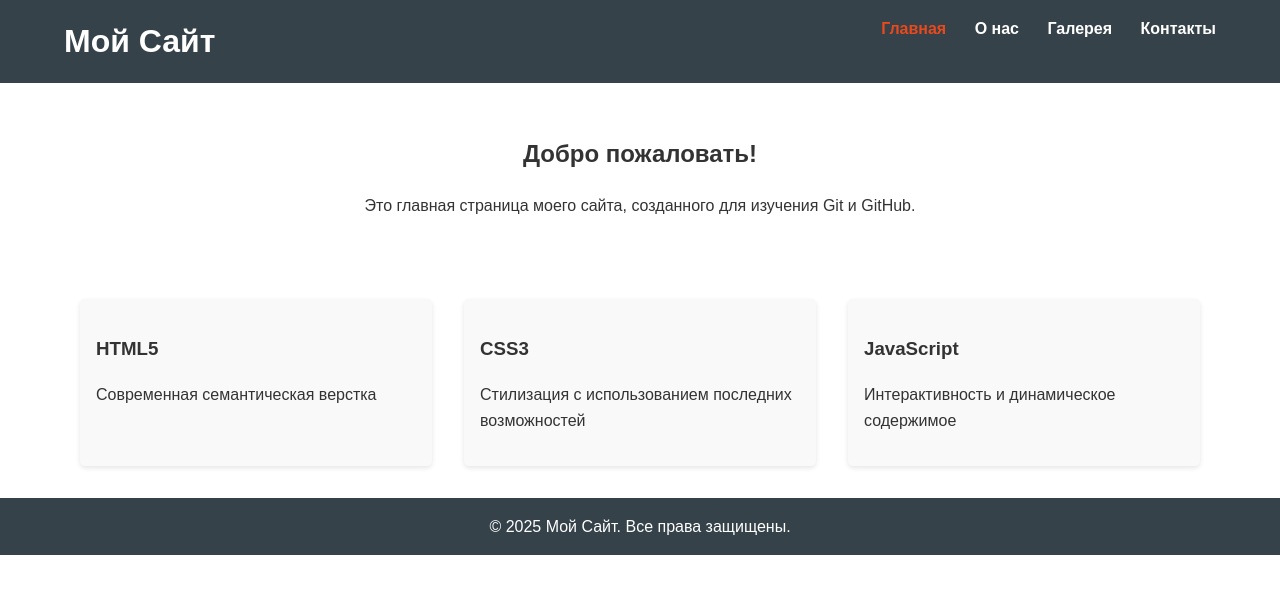
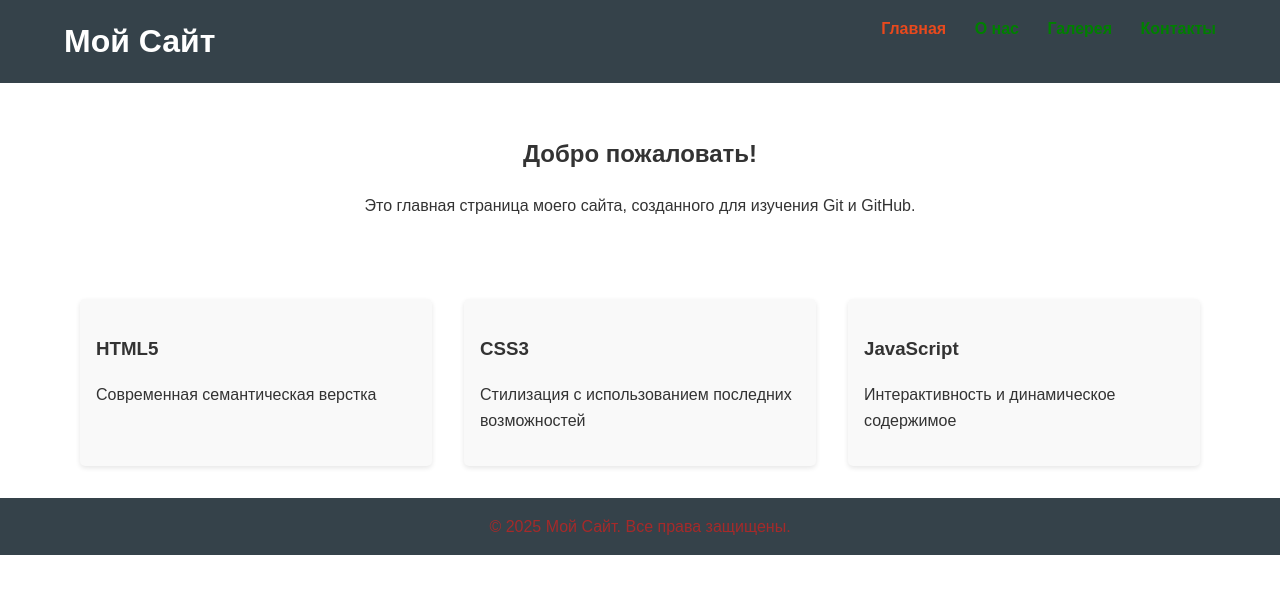
Before and after one commit to GulnazIdr/my-website, a plain HTML site: page index.html in a window 1280 px wide. Drawn offline with Linux system fonts and the light colour scheme.

Commit message:
Изменили цвет footer b header

```diff
--- a/styles/footer.css
+++ b/styles/footer.css
@@ -1,6 +1,6 @@
 .site-footer {
     background: #35424a;
-    color: white;
+    color: brown;
     text-align: center;
     padding: 1rem 0;
     margin-top: 2rem;
--- a/styles/header.css
+++ b/styles/header.css
@@ -26,7 +26,7 @@
 }
 
 .main-nav a {
-    color: white;
+    color: green;
     text-decoration: none;
     font-weight: bold;
 }
```
